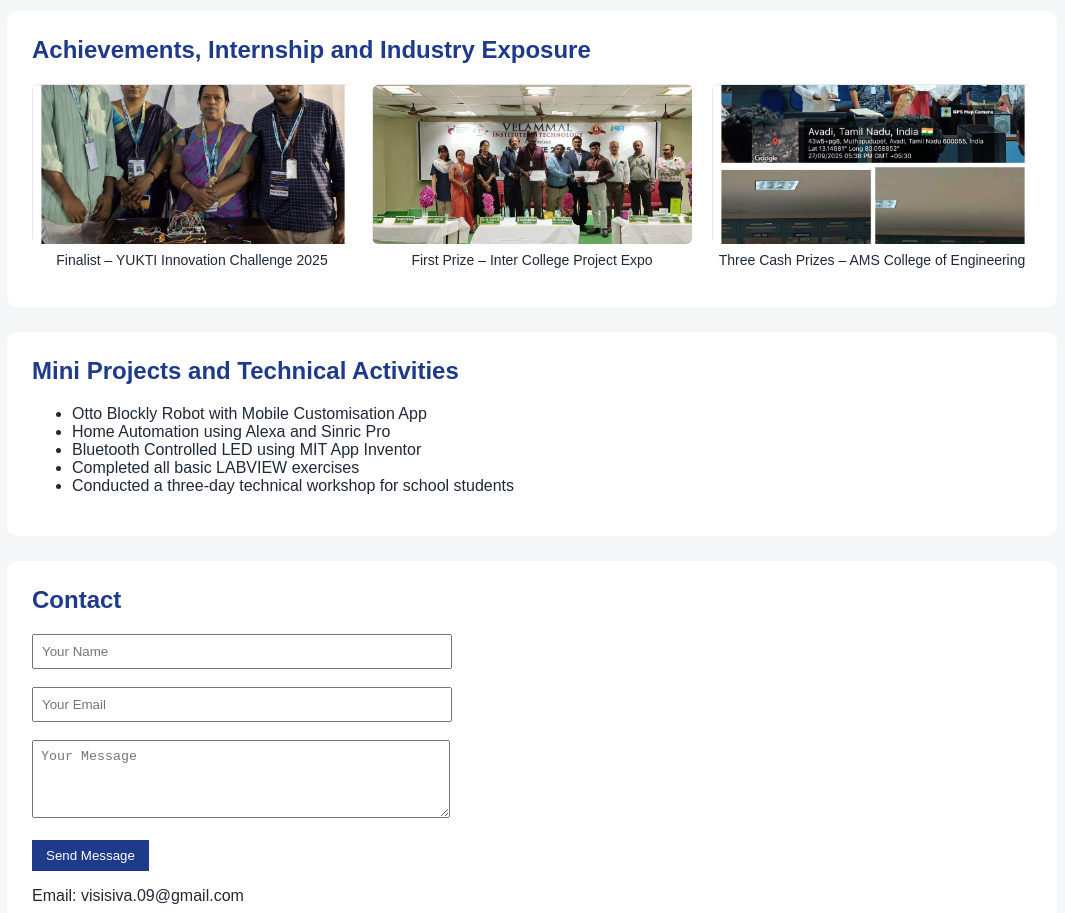
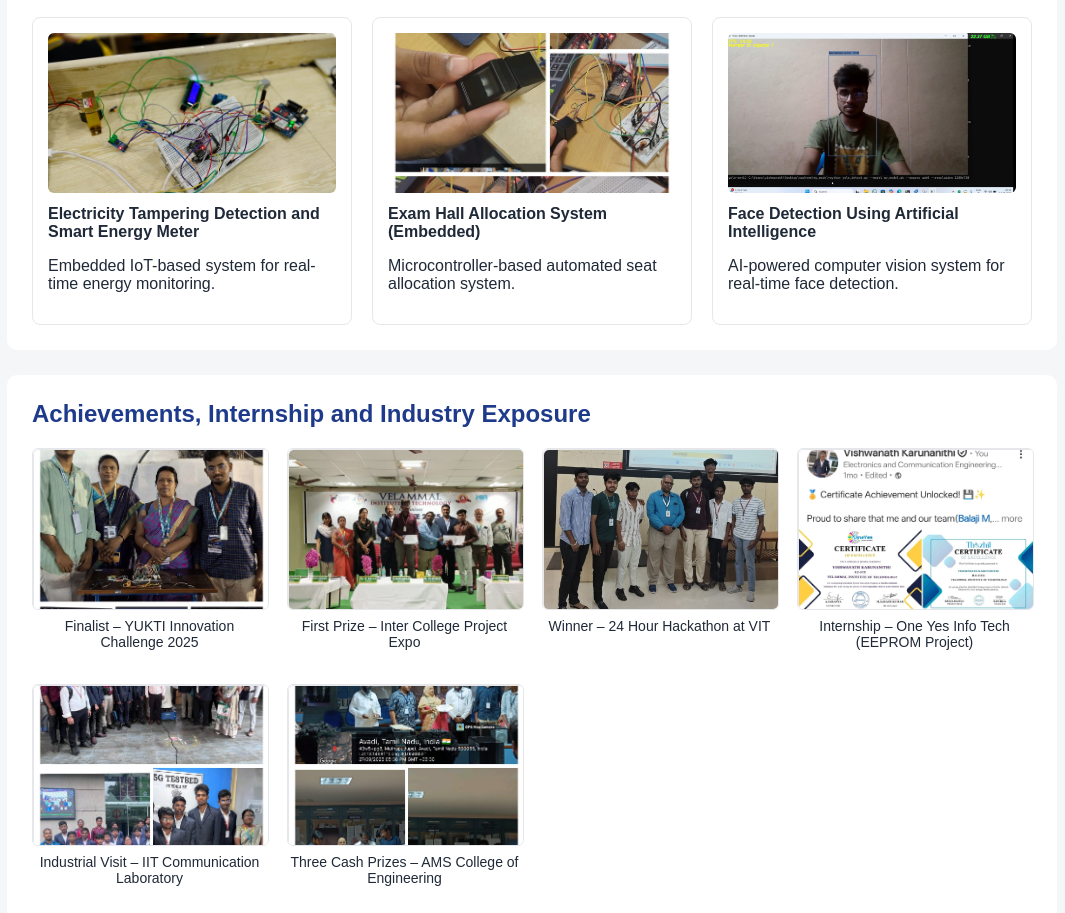
Before and after one commit to vishwanathkarunanithi/vishwanathkarunanithi.github.io, a plain HTML site: page index.html in a window 1280 px wide. Shown: the part 1079-1992 px from the top of the page, without its empty margins (108-1173 px from the left). Drawn offline with Linux system fonts and the light colour scheme.

Commit message:
Update index.html

```diff
--- a/index.html
+++ b/index.html
@@ -98,18 +98,19 @@ h2{
     font-size:14px;
 }
 
-/* ================== ADDED (ACHIEVEMENTS ONLY) ================== */
+/* ===== ADDED (ACHIEVEMENTS ONLY) ===== */
 .scroll-img{
     width:100%;
     height:160px;
     overflow:auto;
     border-radius:6px;
+    border:1px solid #e5e7eb;
+    cursor:pointer;
 }
 .scroll-img img{
     max-width:none;
     max-height:none;
     display:block;
-    cursor:pointer;
 }
 .scroll-img::-webkit-scrollbar{
     width:6px;
@@ -132,7 +133,7 @@ h2{
     max-width:95%;
     max-height:95%;
 }
-/* =============================================================== */
+/* ==================================== */
 
 button.toggle{
     position:fixed;
@@ -215,6 +216,9 @@ Finalist – YUKTI Innovation 2025 | Hackathon Winner | Embedded & IoT
 <p>
 Electronics and Communication Engineering student with strong hands-on experience in embedded systems,
 Internet of Things, software-based systems, and artificial intelligence applications.
+Experienced in Piracy Prevention and Detection, Structural Health Monitoring,
+Smart Non-Invasive Health Monitoring, Electricity Tampering Detection and Smart Energy Meter,
+Exam Hall Allocation (Embedded System), and Face Detection using AI.
 </p>
 </section>
 
@@ -240,6 +244,24 @@ Internet of Things, software-based systems, and artificial intelligence applicat
 <p>Non-invasive system for tracking vital health parameters.</p>
 </div>
 
+<div class="project-card">
+<img src="proj_energy_1.jpg">
+<b>Electricity Tampering Detection and Smart Energy Meter</b>
+<p>Embedded IoT-based system for real-time energy monitoring.</p>
+</div>
+
+<div class="project-card">
+<img src="proj_exam_1.jpg">
+<b>Exam Hall Allocation System (Embedded)</b>
+<p>Microcontroller-based automated seat allocation system.</p>
+</div>
+
+<div class="project-card">
+<img src="project2.jpg">
+<b>Face Detection Using Artificial Intelligence</b>
+<p>AI-powered computer vision system for real-time face detection.</p>
+</div>
+
 </div>
 </section>
 
@@ -259,6 +281,27 @@ Internet of Things, software-based systems, and artificial intelligence applicat
 <img src="ach_2.jpg">
 </div>
 <p>First Prize – Inter College Project Expo</p>
+</div>
+
+<div class="gallery-item">
+<div class="scroll-img" onclick="openFull(this)">
+<img src="intern_1.jpg">
+</div>
+<p>Winner – 24 Hour Hackathon at VIT</p>
+</div>
+
+<div class="gallery-item">
+<div class="scroll-img" onclick="openFull(this)">
+<img src="intern_2.jpg">
+</div>
+<p>Internship – One Yes Info Tech (EEPROM Project)</p>
+</div>
+
+<div class="gallery-item">
+<div class="scroll-img" onclick="openFull(this)">
+<img src="iv_1.jpg">
+</div>
+<p>Industrial Visit – IIT Communication Laboratory</p>
 </div>
 
 <div class="gallery-item">
@@ -292,6 +335,8 @@ Internet of Things, software-based systems, and artificial intelligence applicat
 </form>
 <p>Email: visisiva.09@gmail.com</p>
 <p>Phone: +91 9345247382</p>
+<p>LinkedIn: linkedin.com/in/vishwanath-karunanithi-087b62308</p>
+<p>GitHub: github.com/vishwanathkarunanithi</p>
 </section>
 
 <footer>
@@ -308,7 +353,8 @@ function toggleDark(){
 
 /* ADDED */
 function openFull(el){
-    document.getElementById("fullImg").src = el.querySelector("img").src;
+    document.getElementById("fullImg").src =
+        el.querySelector("img").src;
     document.getElementById("fullscreen").style.display = "flex";
 }
 function closeFull(){
```
